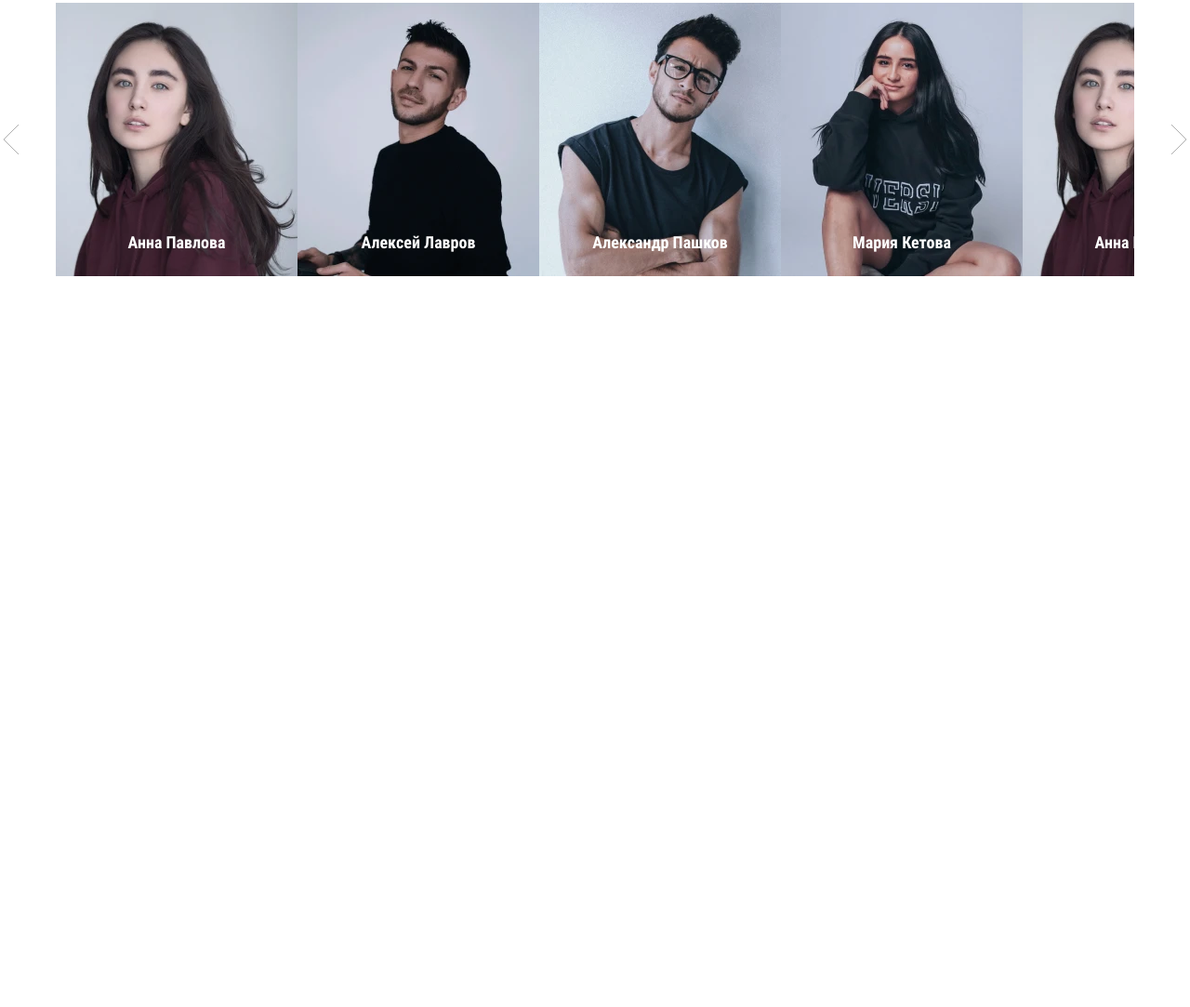
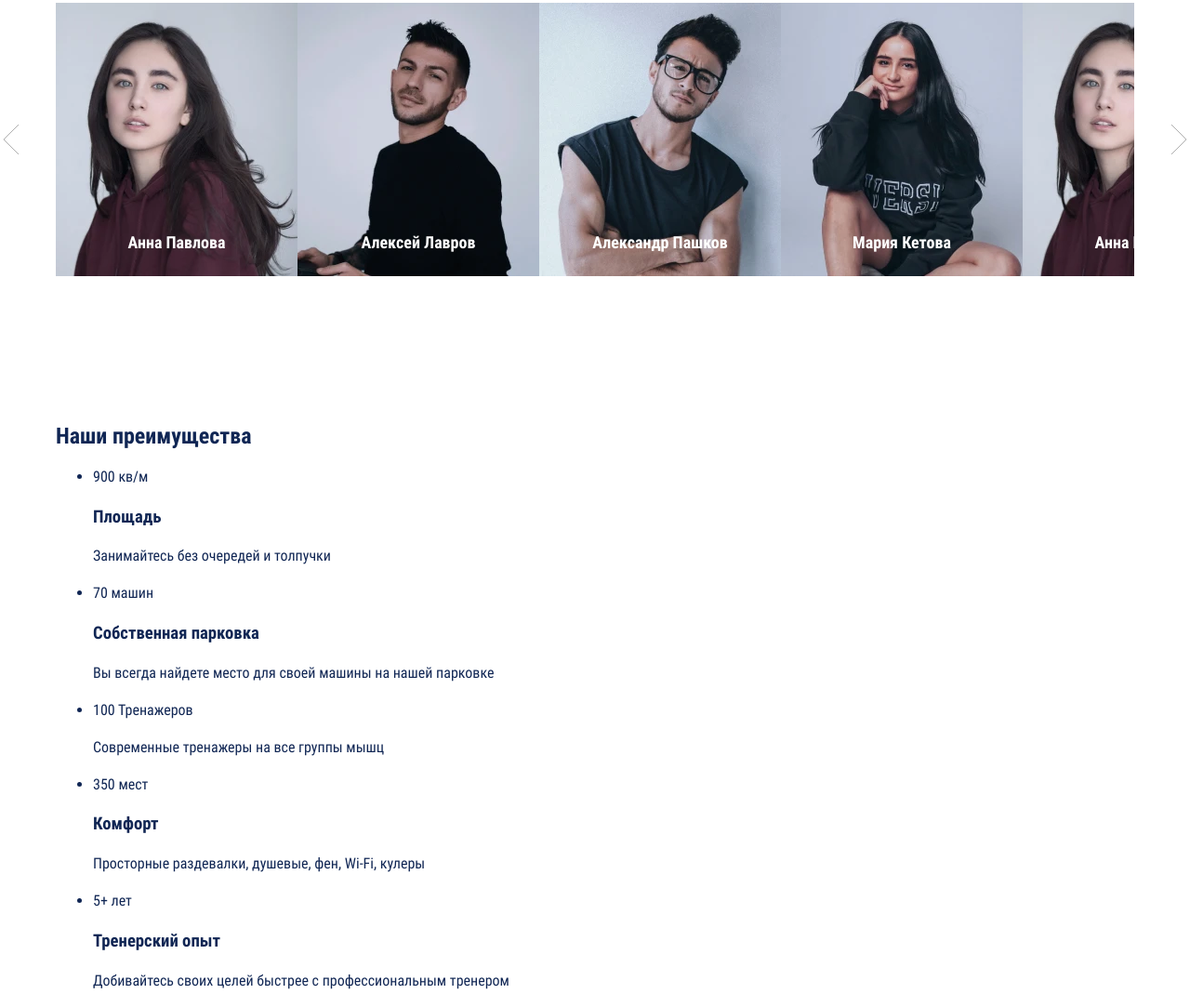
Before and after one commit to RookHeaven/Supergym, a website with bundled scripts: page source/index.html in a window 1280 px wide. Shown: the part 3101-4184 px from the top of the page at 93% size. Before the commit the page ends 3538 px from the top, so only its background shows below. Built offline with nearby package versions, Linux system fonts and the light colour scheme; files whose address does not match are found by name.

Commit message:
Начал блок преимуществ

```diff
--- a/source/index.html
+++ b/source/index.html
@@ -384,6 +384,61 @@
             <button class="coaches__button coaches__button--next" type="button"></button>
           </div>
         </section>
+
+        <section class="advantages">
+          <div class="advantages__wrapper container">
+            <h2>Наши преимущества</h2>
+            <div class="advantages__inner">
+              <ul class="advantages__list">
+                <li class="advantages__item advantages__item--square">
+                  <div class="advantages__statistics">
+                    <span>900</span>
+                    <span>кв/м</span>
+                  </div>
+                  <div class="advantages__description">
+                    <h3>Площадь</h3>
+                    <p>Занимайтесь без очередей и&nbsp;толпучки</p>
+                  </div>
+                </li>
+                <li class="advantages__item advantages__item--parking">
+                  <div class="advantages__statistics">
+                    <span>70</span>
+                    <span>машин</span>
+                  </div>
+                  <div class="advantages__description">
+                    <h3>Собственная парковка</h3>
+                    <p>Вы&nbsp;всегда найдете место для своей машины на&nbsp;нашей парковке</p>
+                  </div>
+                </li>
+                <li class="advantages__item advantages__item--simulators">
+                  <span>100</span>
+                  <span>Тренажеров</span>
+                  <p>Современные тренажеры на&nbsp;все группы мышц</p>
+                </li>
+                <li class="advantages__item advantages__item--comfort">
+                  <div class="advantages__statistics">
+                    <span>350</span>
+                    <span>мест</span>
+                  </div>
+                  <div class="advantages__description">
+                    <h3>Комфорт</h3>
+                    <p>Просторные раздевалки, душевые, фен, Wi-Fi, кулеры</p>
+                  </div>
+                </li>
+                <li class="advantages__item advantages__item--experience">
+                  <div class="advantages__statistics">
+                    <span>5+</span>
+                    <span>лет</span>
+                  </div>
+                  <div class="advantages__description">
+                    <h3>Тренерский опыт</h3>
+                    <p>Добивайтесь своих целей быстрее с&nbsp;профессиональным тренером</p>
+                  </div>
+                </li>
+              </ul>
+            </div>
+          </div>
+        </section>
       </main>
       <footer>
         <div class="container"></div>
```
Also changed, not shown: build/index.html.
